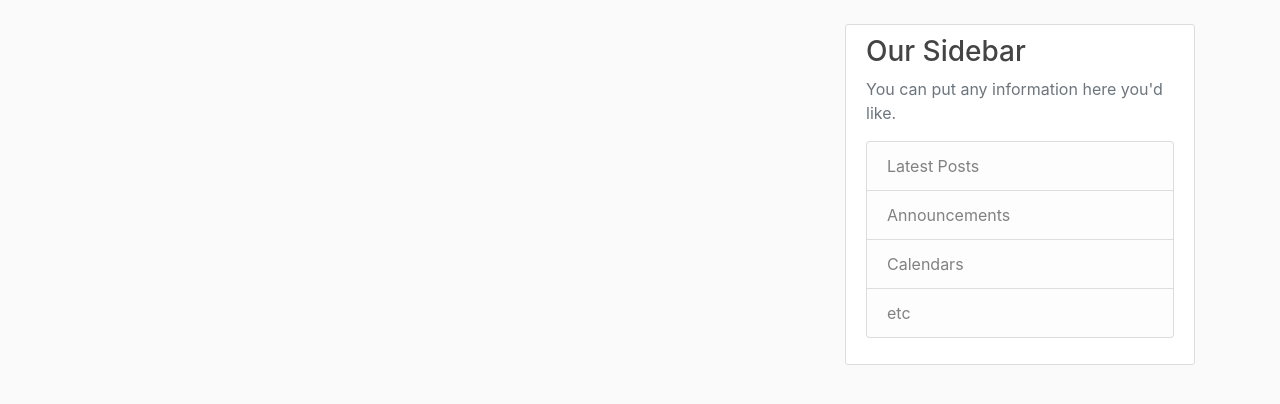
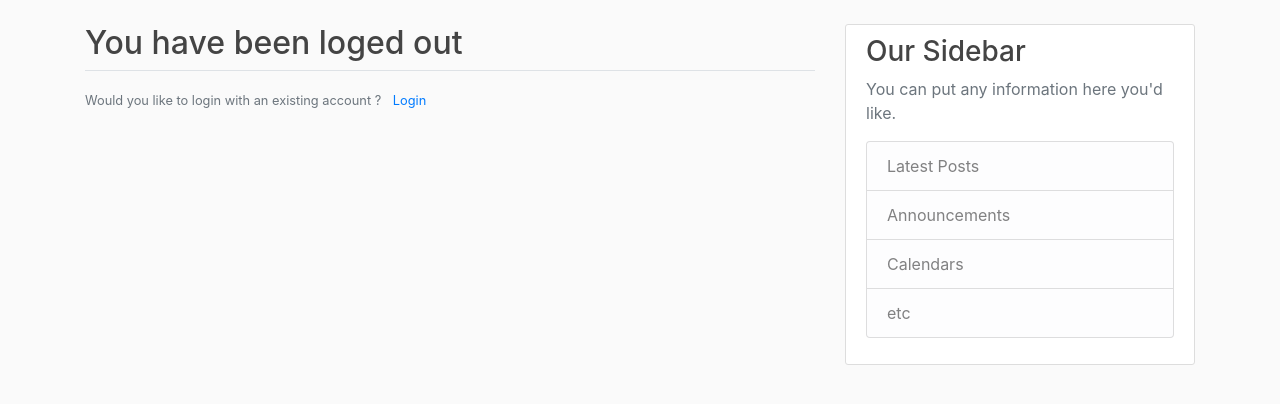
Before and after one commit to AngelM512/hr_program, a Django app: page /logout/ in a window 1280 px wide. Shown: the part 56-460 px from the top of the page. Run offline with Django 3.2, Linux system fonts and the light colour scheme; some libraries are stand-ins or nearby versions.

Commit message:
Authentication settings completed + functional login/logout/register links added

```diff
--- a/blog/templates/blog/base.html
+++ b/blog/templates/blog/base.html
@@ -27,6 +27,7 @@
   </head>
   <body>
     <header class="site-header">
+
         <nav class="navbar navbar-expand-md navbar-dark bg-steel fixed-top">
           <div class="container">
             <a class="navbar-brand mr-4" href="{% url 'blog-home' %}">Home</a>
@@ -40,12 +41,18 @@
               </div>
               <!-- Navbar Right Side -->
               <div class="navbar-nav">
+
+                {% if user.is_authenticated %}
+                <a class="nav-item nav-link" href="{% url 'logout'%}">Logout</a>
+                {% else %}
                 <a class="nav-item nav-link" href="{% url 'login'%}">Login</a>
                 <a class="nav-item nav-link" href="{% url 'register'%}">Register</a>
+                {% endif %}
               </div>
             </div>
           </div>
         </nav>
+
       </header>
       <main role="main" class="container">
         <div class="row">
--- a/userMgt/templates/userMgt/logout.html
+++ b/userMgt/templates/userMgt/logout.html
@@ -1,7 +1,11 @@
-
 {% extends "blog/base.html"%}
-{% load crispy_forms_tags %}
 {% block content %}
 
+    <h2>You have been loged out</h2>
+    <div class="border-top pt-3">
+      <small class="text-muted">
+        Would you like to login with an existing account ? <a class="ml-2" href="{% url 'login'%}"> Login </a>
+      </small>
+    </div>
 
 {% endblock content %}
--- a/userMgt/templates/userMgt/register.html
+++ b/userMgt/templates/userMgt/register.html
@@ -5,7 +5,7 @@
       <form method="POST">
         {% csrf_token %}
         <fieldset class="form-group">
-          <legend class="border-bottom mb-4">Join Today</legend>
+          <legend class="border-bottom mb-4">Register Today</legend>
           {{ form|crispy }}
         </fieldset>
         <div class="form-group">
```
